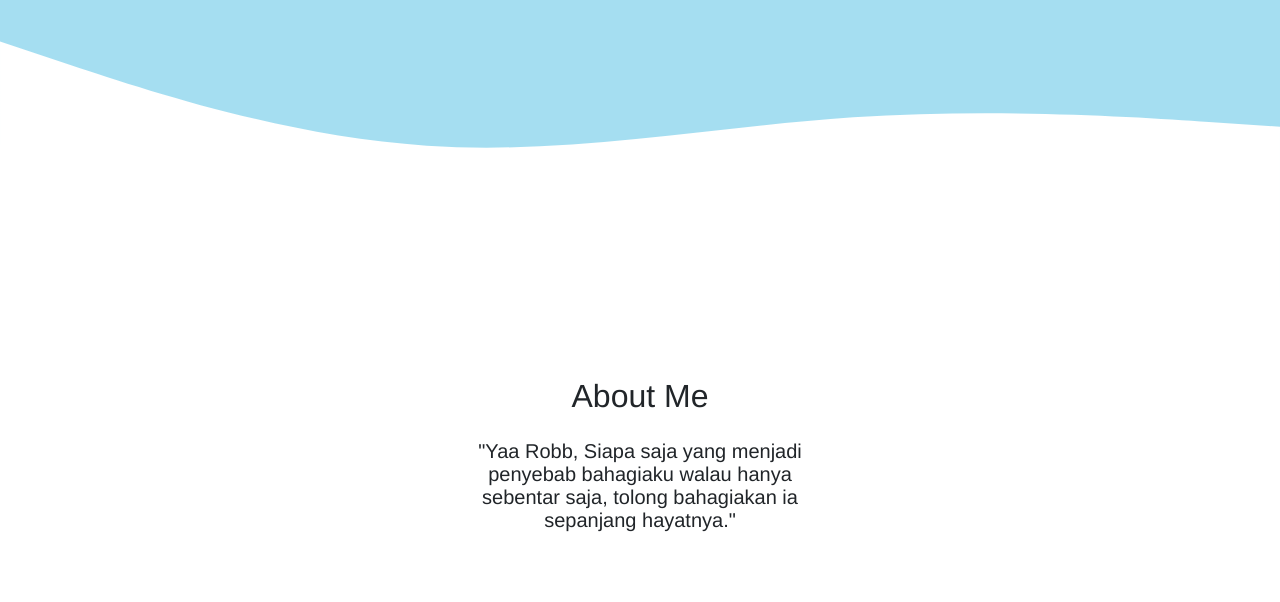
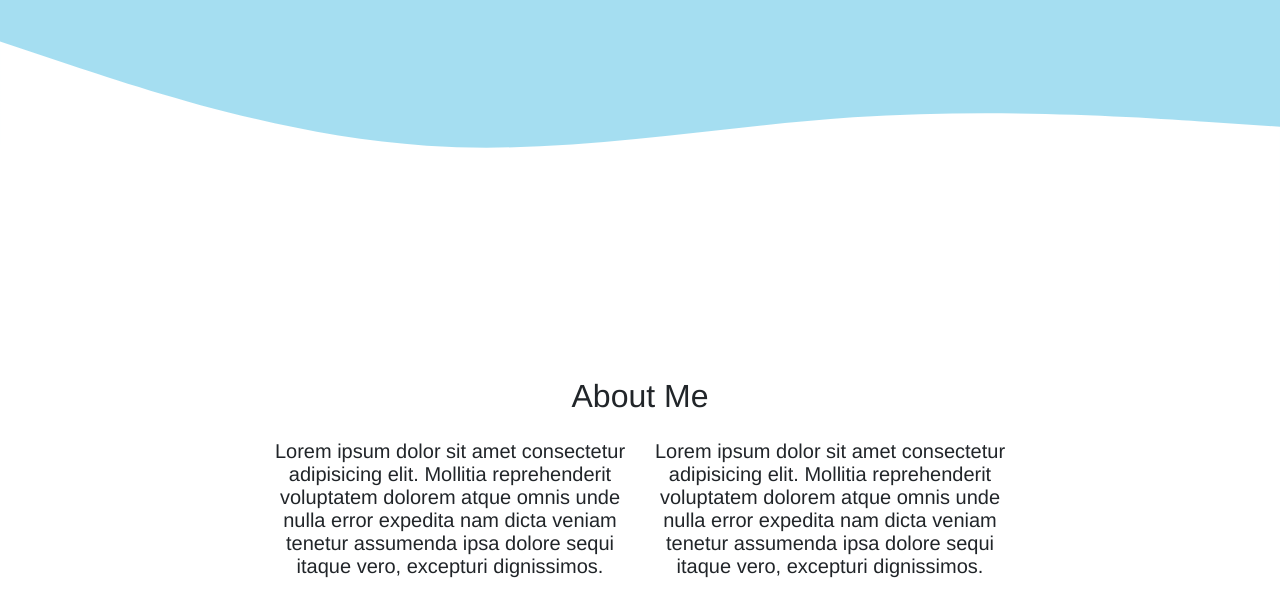
Before and after one commit to forbiddenpoint/forbiddenpoint.github.io, a plain HTML site: page index.html in a window 1280 px wide. Shown: the part 350-952 px from the top of the page. Drawn offline with nearby package versions, Linux system fonts and the light colour scheme.

Commit message:
mengubah isi paragraf

```diff
--- a/index.html
+++ b/index.html
@@ -75,8 +75,11 @@
         </div>
         <div class="row justify-content-center fs-5 text-center">
           <div class="col-md-4">
-          <p>"Yaa Robb, Siapa saja yang menjadi penyebab bahagiaku walau hanya sebentar saja, tolong bahagiakan ia sepanjang hayatnya."</p>
+          <p>Lorem ipsum dolor sit amet consectetur adipisicing elit. Mollitia reprehenderit voluptatem dolorem atque omnis unde nulla error expedita nam dicta veniam tenetur assumenda ipsa dolore sequi itaque vero, excepturi dignissimos.</p>
           </div>
+          <div class="col-md-4">
+            <p>Lorem ipsum dolor sit amet consectetur adipisicing elit. Mollitia reprehenderit voluptatem dolorem atque omnis unde nulla error expedita nam dicta veniam tenetur assumenda ipsa dolore sequi itaque vero, excepturi dignissimos.</p>
+            </div>
         </div>
       </div>
       <svg xmlns="http://www.w3.org/2000/svg" viewBox="0 0 1440 320">
```
